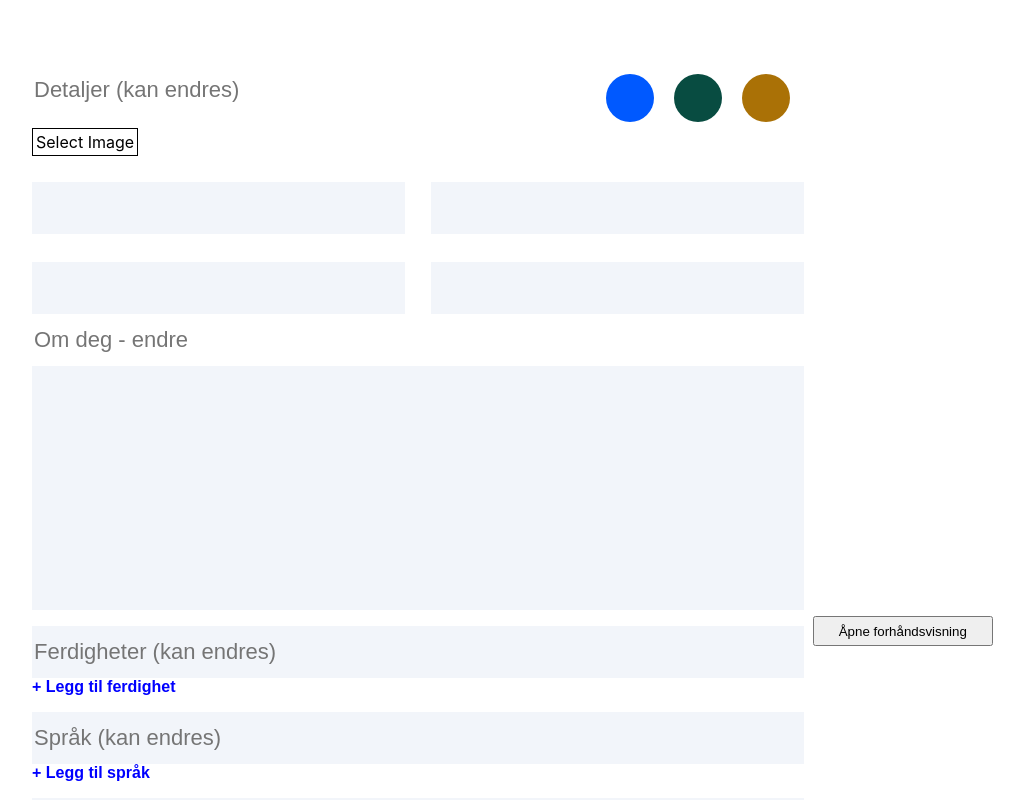
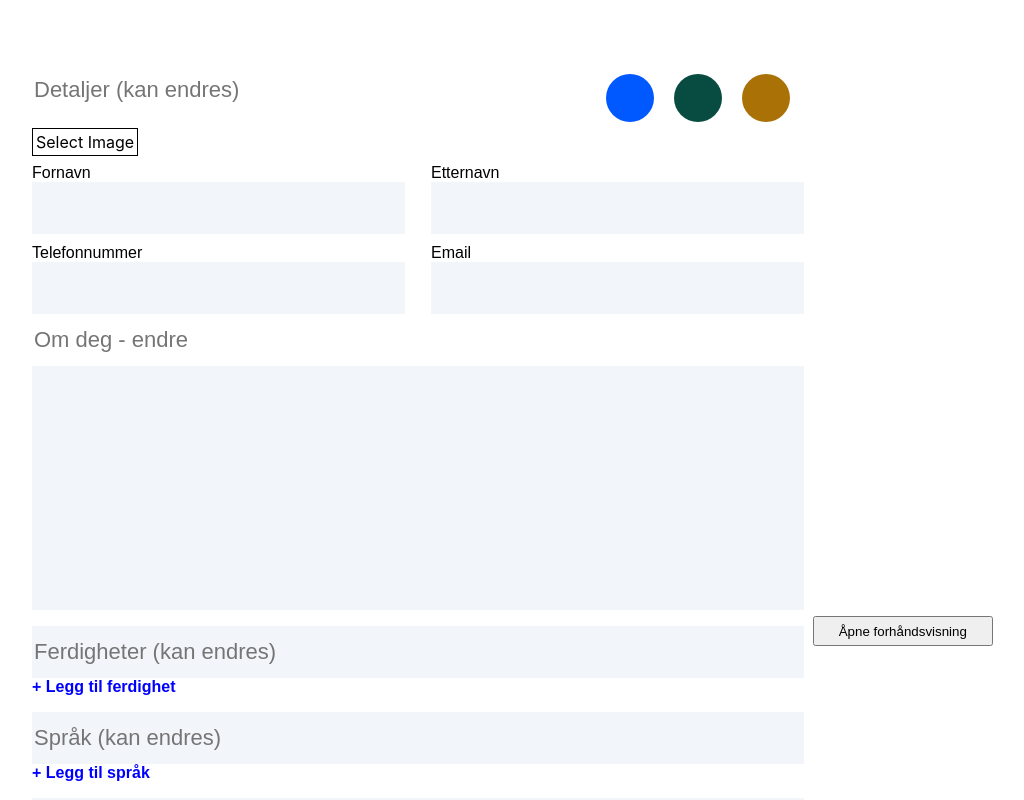
Before and after one commit to rull3211/cvgen, a React (Create React App) app: page / in a window 1280 px wide. Shown: the top 800 px of the page, without its empty margins (224-1248 px from the left). Built offline with nearby package versions, Linux system fonts and the light colour scheme.

Commit message:
small bugfix
fixed a coloring bug

```diff
--- a/src/App.css
+++ b/src/App.css
@@ -154,7 +154,7 @@ ul{
 .ColorSelectors{
   display: flex;
 }
-.SideBar h1 , p{
+.SideBar h1 , .SideBar p{
   color: white;
 
 }
```
Also changed, not shown: 1 other file (tests, documents, lock files or other folders).
